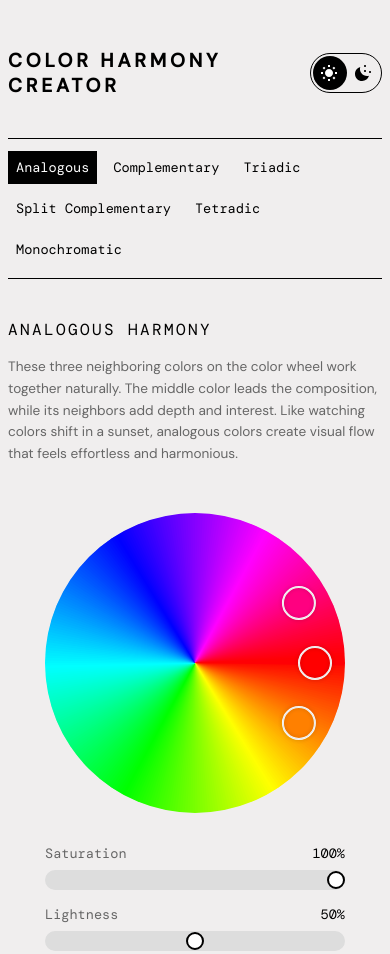
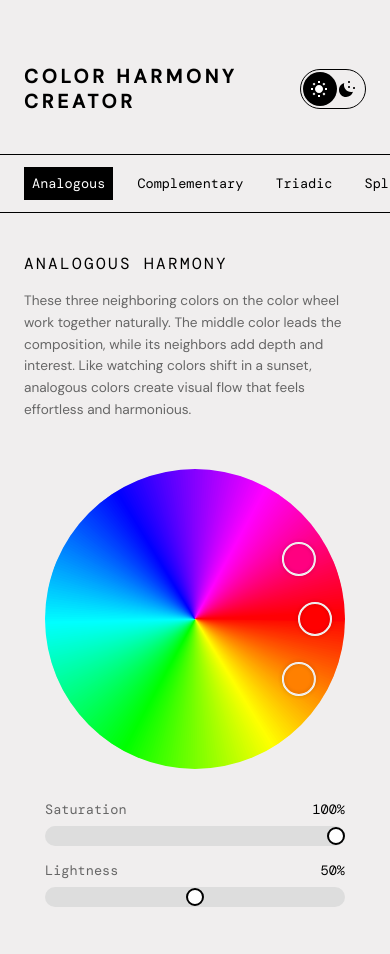
Before and after one commit to ivem77/color-harmony-creator, a plain HTML site: page index.html in a window 390 px wide. Shown: the top 954 px of the page. Drawn offline with nearby package versions, Linux system fonts and the light colour scheme; a web font is replaced by a local one.

Commit message:
responsive updates

```diff
--- a/styles.css
+++ b/styles.css
@@ -36,7 +36,7 @@ body {
 .container {
     max-width: 1200px;
     margin: 0 auto;
-    padding: 0.5rem;
+    padding: 1.5rem;
 }
 
 header {
@@ -194,13 +194,21 @@ header {
 
 .harmony-nav {
     display: flex;
-    flex-wrap: wrap;
+    flex-wrap: nowrap;
     gap: 1rem;
     margin: 1.5rem -1.5rem;
     border-top: 1px solid var(--border);
     border-bottom: 1px solid var(--border);
-    padding: 1rem 0.5rem;
-    justify-content: flex-start;
+    padding: 1rem 1.5rem;
+    overflow-x: auto;
+    -webkit-overflow-scrolling: touch;
+    scrollbar-width: none;
+    -ms-overflow-style: none;
+}
+
+/* Hide scrollbar on Chrome/Safari */
+.harmony-nav::-webkit-scrollbar {
+    display: none;
 }
 
 .harmony-btn {
@@ -212,6 +220,8 @@ header {
     font-size: 0.85rem;
     border: 0;
     background: transparent;
+    white-space: nowrap;
+    flex-shrink: 0;
 }
 
 .harmony-btn.active {
@@ -452,9 +462,8 @@ h1 {
 
     /* Adjust harmony nav for better mobile display */
     .harmony-nav {
-        margin: 0.75rem 0;  /* Reduce vertical margins */
-        padding: 0.75rem 0;  /* Reduce vertical padding */
-        gap: 0.5rem;  /* Reduce gap between buttons */
+        margin: 0.75rem -1.5rem;  /* Match container padding */
+        padding: 0.75rem 1.5rem;  /* Add horizontal padding */
     }
 
     /* Make harmony buttons more touch-friendly */
@@ -481,6 +490,10 @@ h1 {
 
     .toggle-track {
         align-items: center;
+    }
+
+    .palette-display {
+        padding: 0;  /* Remove extra padding since container has it */
     }
 }
 
```
